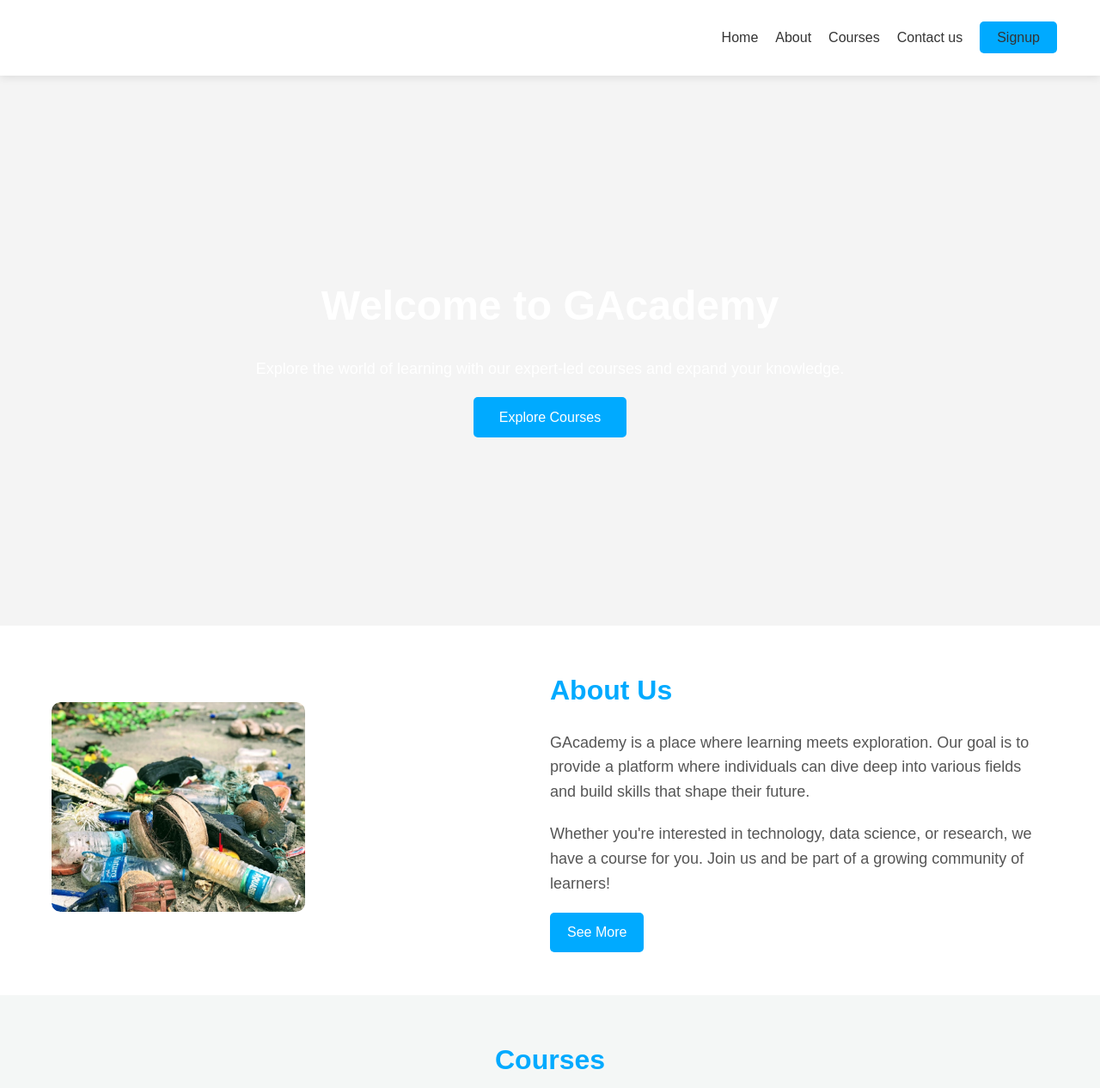
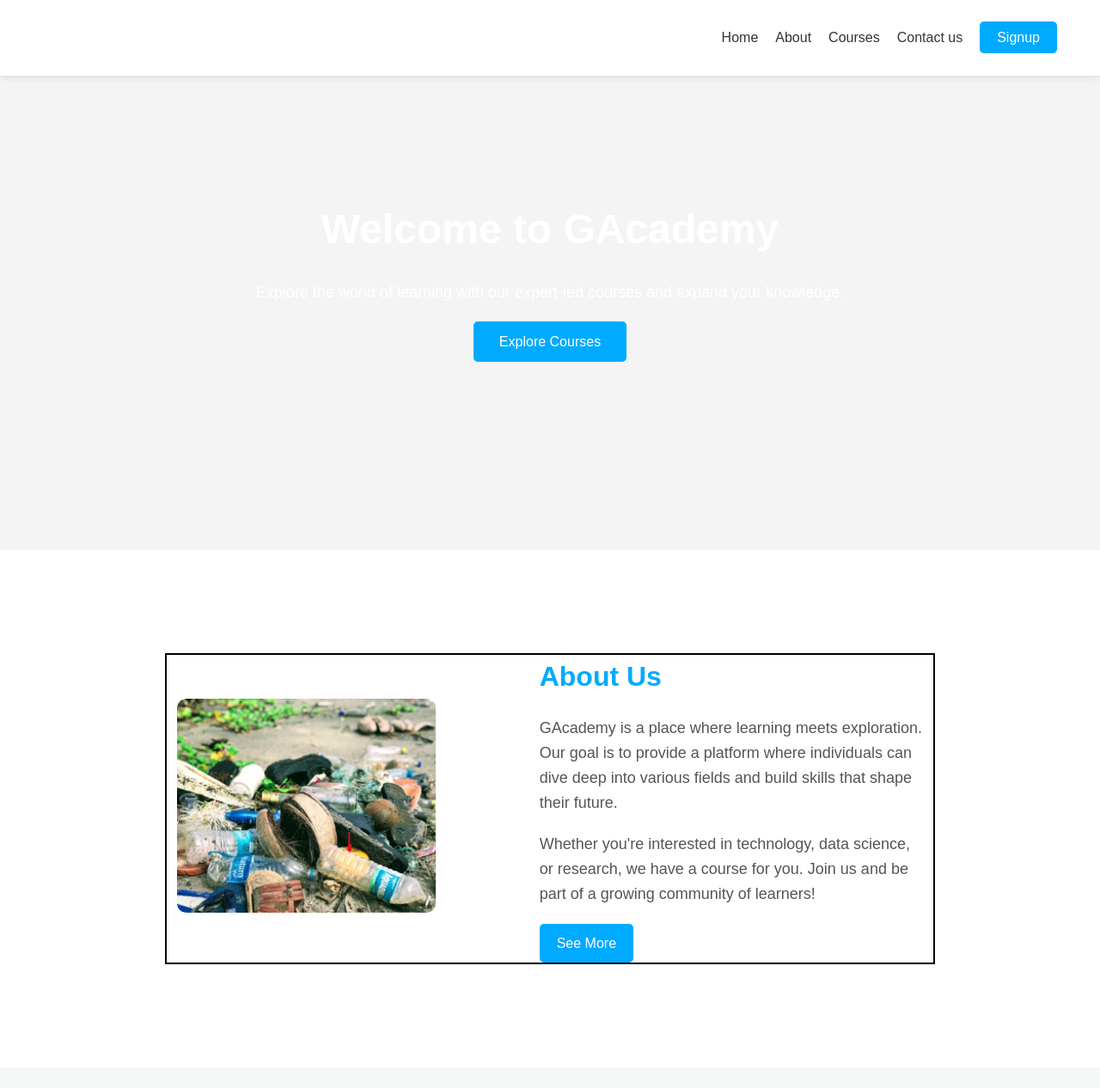
Before and after one commit to mbienaimee/Academy, a plain HTML site: page index.html in a window 1280 px wide. Shown: the top 1266 px of the page at 86% size. Drawn offline with Linux system fonts and the light colour scheme.

Commit message:
modification on styles

```diff
--- a/index.html
+++ b/index.html
@@ -12,11 +12,11 @@
       <nav class="navbar">
         <h1 class="logo">GAcademy</h1>
         <ul class="nav-links">
-          <li><a href="#">Home</a></li>
-          <li><a href="#">About</a></li>
-          <li><a href="#">Courses</a></li>
-          <li><a href="#">Contact us</a></li>
-          <li><a href="#" class="signup-btn">Signup</a></li>
+          <li><a href="#home">Home</a></li>
+          <li><a href="#about">About</a></li>
+          <li><a href="#courses">Courses</a></li>
+          <li><a href="#contact-us">Contact us</a></li>
+          <li><a href="#" id="signup-btn">Signup</a></li>
         </ul>
       </nav>
     </header>
@@ -112,8 +112,8 @@
         </div>
     </section>
 
-
-    <section class="contact-us">
+<!-- Contact us page -->
+    <section id="contact-us">
         <div class="contact-container">
             <h2>Contact Us</h2>
             <form class="contact-form">
--- a/style.css
+++ b/style.css
@@ -20,7 +20,14 @@
     padding: 20px 50px;
     background-color: #fff;
     box-shadow: 0 2px 10px rgba(0, 0, 0, 0.1);
+    position: fixed;
+    top: 0;
+    left: 0;
+    right: 0;
+    z-index: 1000;
+
 }
+
 
 .logo {
     font-size: 24px;
@@ -45,12 +52,12 @@
     color: #00aaff;
 }
 
-.signup-btn {
+#signup-btn {
     padding: 10px 20px;
     background-color: #00aaff;
-    color: white;
     border-radius: 5px;
-    transition: background-color 0.3s ease;
+    color:white
+    /*transition: background-color 0.3s ease;*/
 }
 
 .signup-btn:hover {
@@ -66,7 +73,7 @@
     align-items: center;
     color: white;
     text-align: center;
-    padding: 0 20px;
+    padding: 80px
 }
 
 .home-content h2 {
@@ -96,13 +103,14 @@
 
 .about {
     background-color: #fff;
-    padding: 50px 0;
+    padding:120px;
 }
 
 .about-container {
-    max-width: 1200px;
-    margin: 0 auto;
+    max-width:90%;
+    margin: 0 auto auto;
     padding: 0 20px;
+
 }
 
 .about-content {
@@ -111,6 +119,8 @@
     align-items: center;
     justify-content: space-between;
     gap: 20px; /* Add some space between image and text */
+    border: solid 2px black;
+    place-content: center;
 }
 
 .about-left {
@@ -119,7 +129,7 @@
 }
 
 .about-left img {
-    max-width: 100%;
+    min-width: 75%;
     border-radius: 10px;
 }
 
@@ -210,6 +220,7 @@
     justify-content: center;
     gap: 30px;
     flex-wrap: wrap;
+    padding-top:120px;
 }
 
 .course-card {
```
